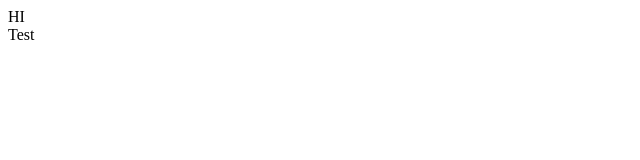
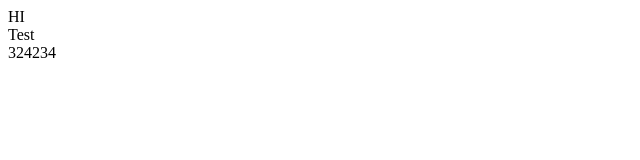
Before and after one commit to remrtehno/test2, a plain HTML site: page index.html in a window 1280 px wide. Shown: the full height of the page, 0-640 px from the left. Drawn offline with Linux system fonts and the light colour scheme.

Commit message:
sdwerwer

```diff
--- a/index.html
+++ b/index.html
@@ -8,5 +8,6 @@
 <body>
     HI
     <div>Test</div>
+    <div>324234</div>
 </body>
 </html>
```
